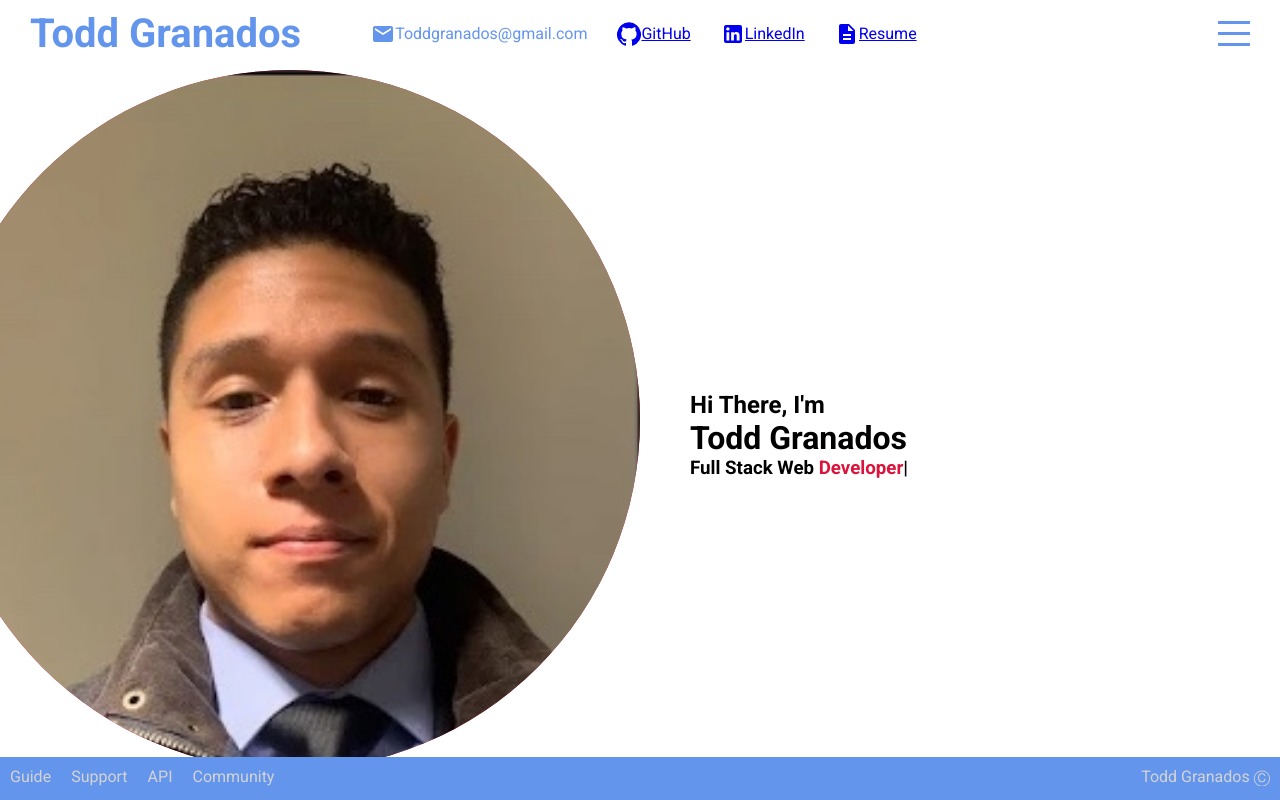
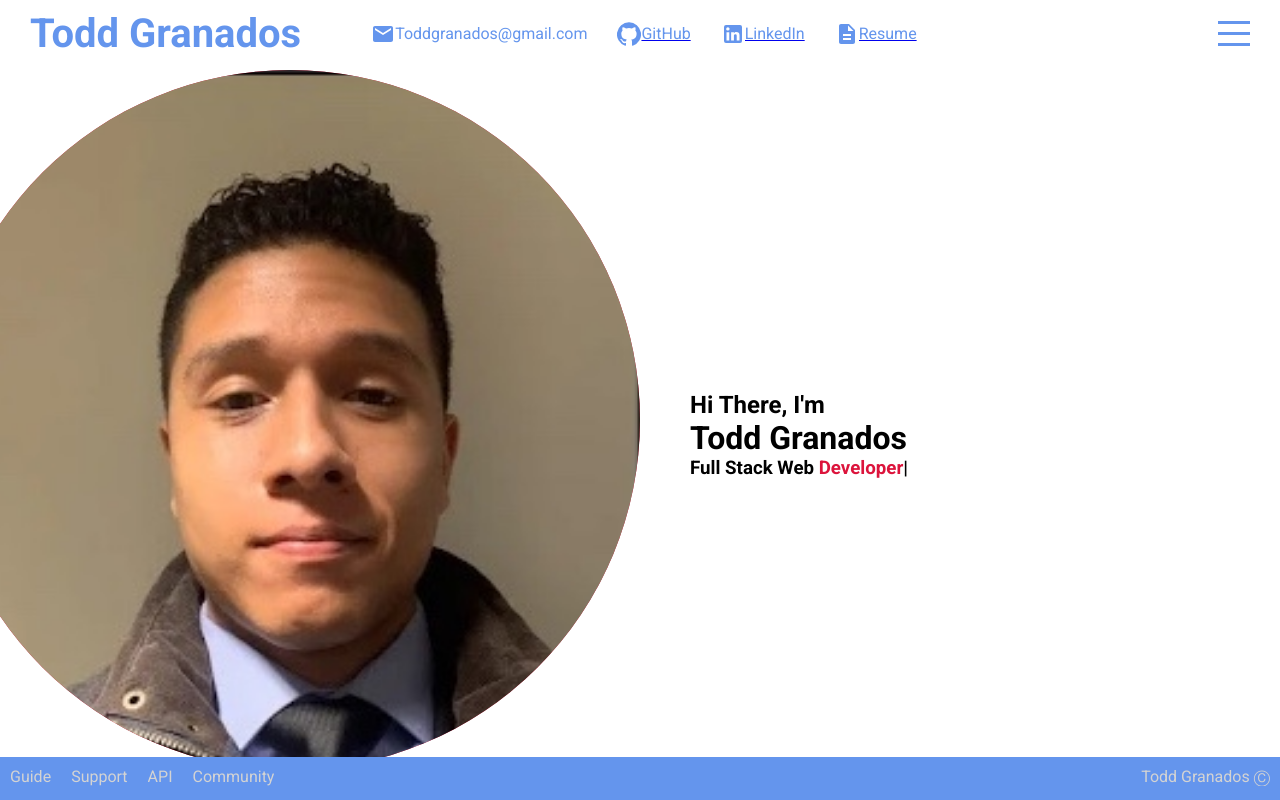
Before and after one commit to Thetodd7/react-portfolio, a React (Create React App) app: page / in a window 1280 px wide. Built offline with nearby package versions, Linux system fonts and the light colour scheme.

Commit message:
deploying

```diff
--- a/src/components/topbar/topbar.scss
+++ b/src/components/topbar/topbar.scss
@@ -9,6 +9,7 @@
   top: 0;
   z-index: 3;
   transition: all 1s ease;
+
   .wrapper {
     padding: 10px 30px;
     display: flex;
@@ -30,11 +31,11 @@
         display: flex;
         align-items: center;
         margin-left: 30px;
+        color: $mainColor;
 
-        @include mobile{
+        @include mobile {
           display: none;
         }
-
 
         .icons {
           font-size: 18px;
```
